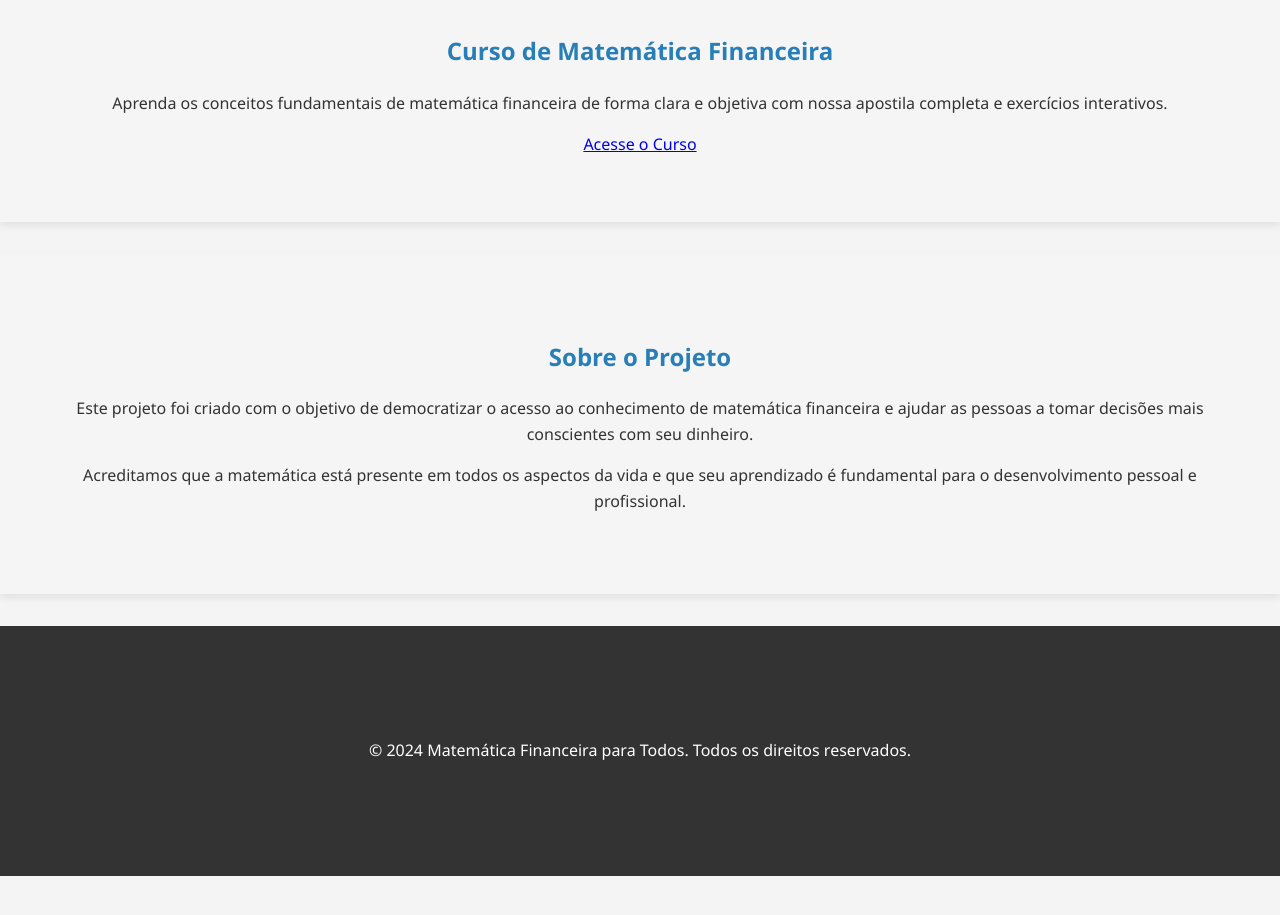
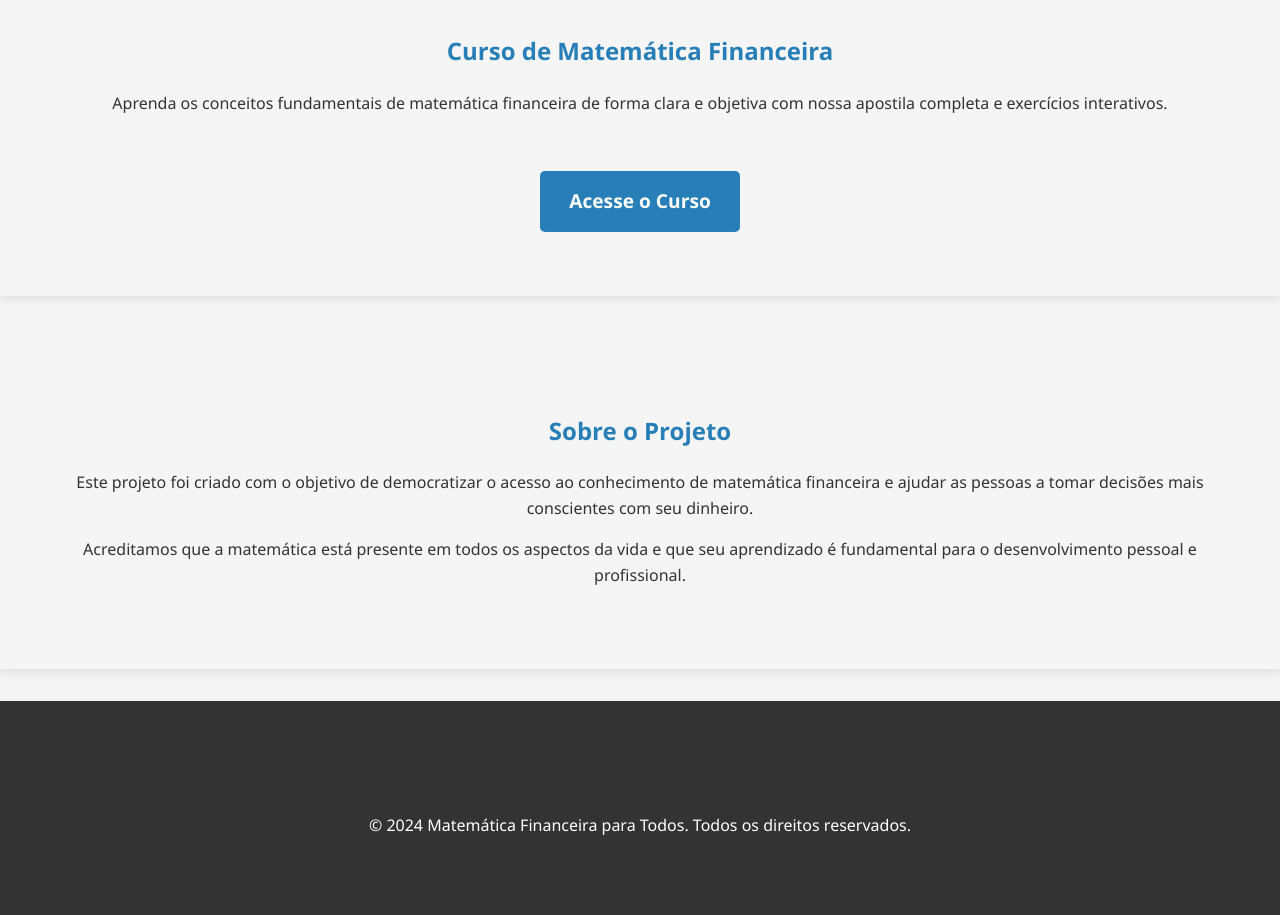
Before and after one commit to InsN-Near/SiteDeProjetoDeExtensao, a plain HTML site: page index.html in a window 1280 px wide. Shown: the part 2240-3155 px from the top of the page. Before the commit the page ends 3116 px from the top, so only its background shows below. Drawn offline with Linux system fonts and the light colour scheme.

Commit message:
buttons na index

```diff
--- a/index.html
+++ b/index.html
@@ -25,7 +25,7 @@
             <h1>Domine suas Finanças com a Matemática!</h1>
             <p>Aprenda conceitos essenciais de matemática financeira e utilize nossas ferramentas interativas para tomar
                 decisões mais inteligentes com seu dinheiro.</p>
-            <a href="#curso" class="header-read-more">Saiba mais</a>
+            <a href="#curso" class="button">Saiba mais</a>
         </div>
     </header>
 
@@ -110,7 +110,7 @@
         <h2>Curso de Matemática Financeira</h2>
         <p>Aprenda os conceitos fundamentais de matemática financeira de forma clara e objetiva com nossa apostila
             completa e exercícios interativos.</p>
-        <a href="apostila.html" class="button">Acesse o Curso</a>
+        <a href="apostila.html" class="button acessar-curso">Acesse o Curso</a>
     </section>
 
     <section id="sobre">
--- a/style.css
+++ b/style.css
@@ -140,7 +140,7 @@ header {
   margin-bottom: 2em;
 }
 
-.header-read-more {
+.button {
   display: inline-block;
   padding: 0.8em 1.5em;
   background-color: var(--accent-1);
@@ -152,9 +152,14 @@ header {
   font-size: 1.2em;
 }
 
-.header-read-more:hover {
+.button:hover {
   filter: brightness(90%);
   color: white;
+}
+
+.acessar-curso {
+  background-color: var(--accent-2);
+  margin-top: 2em;
 }
 
 main {
```
